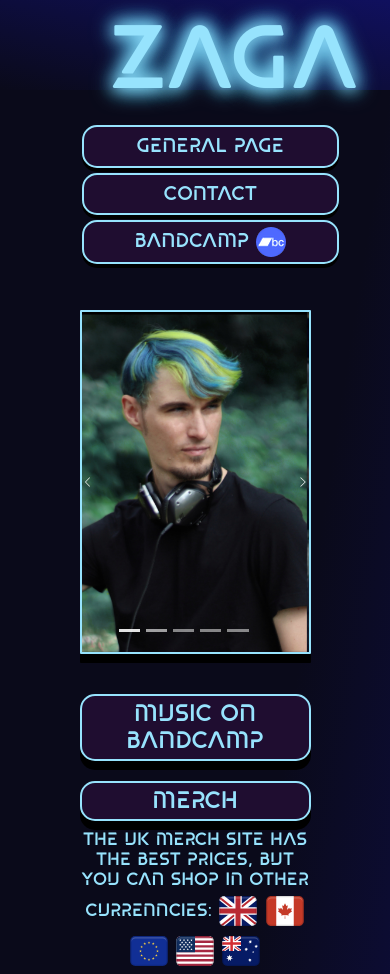
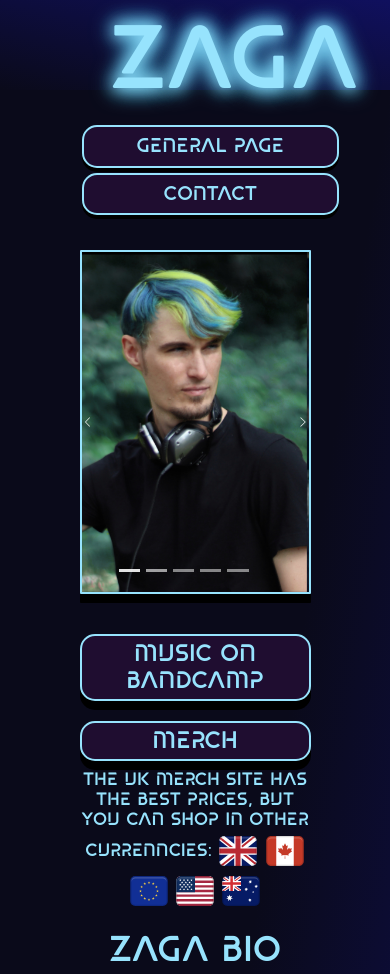
Before and after one commit to brettpreston/MusicPage, a plain HTML site: page index.html in a window 390 px wide. Shown: the top 974 px of the page. Drawn offline with nearby package versions, Linux system fonts and the light colour scheme.

Commit message:
fix mobile

```diff
--- a/index.html
+++ b/index.html
@@ -45,7 +45,6 @@
 					<li class="animated wow fadeInRight" data-wow-delay=".1s"><a href="https://brettpreston.github.io" class="button-menu">GENERAL PAGE</a></li>
 					<li class="animated wow fadeInRight no-mobile" data-wow-delay=".4s"><a href="https://brettpreston.github.io/videoIsland.html"  class="button-menu" >ART</a></li>
 					<li class="animated wow fadeInRight" data-wow-delay=".5s"><a href="#contact"  class="button-menu">CONTACT</a></li>
-					<li class="animated wow fadeInRight mobile" data-wow-delay=".2s"><a href="https://zaga.bandcamp.com/" class="button-menu"> BANDCAMP <img src="img/bandcamp.png" alt="" title="" height="30"></a></li>
 					<li class="animated wow fadeInRight no-mobile" data-wow-delay=".1s">
 						<ul class="list-unstyled">
 						<li class="animated wow fadeInRight" data-wow-delay=".1s"><a href="https://github.com/brettpreston"><img src="img/github_icon.png" alt="" title="" width="44" height="40"></a></li>
@@ -86,7 +85,7 @@
 
 
 			<p class="mobile">
-<br><br><br><br><br>
+<br><br>
 			</p>
 
 		<div class="col-md-5"> <h1 class="tagline text-uppercase"> </br></h1>
```
